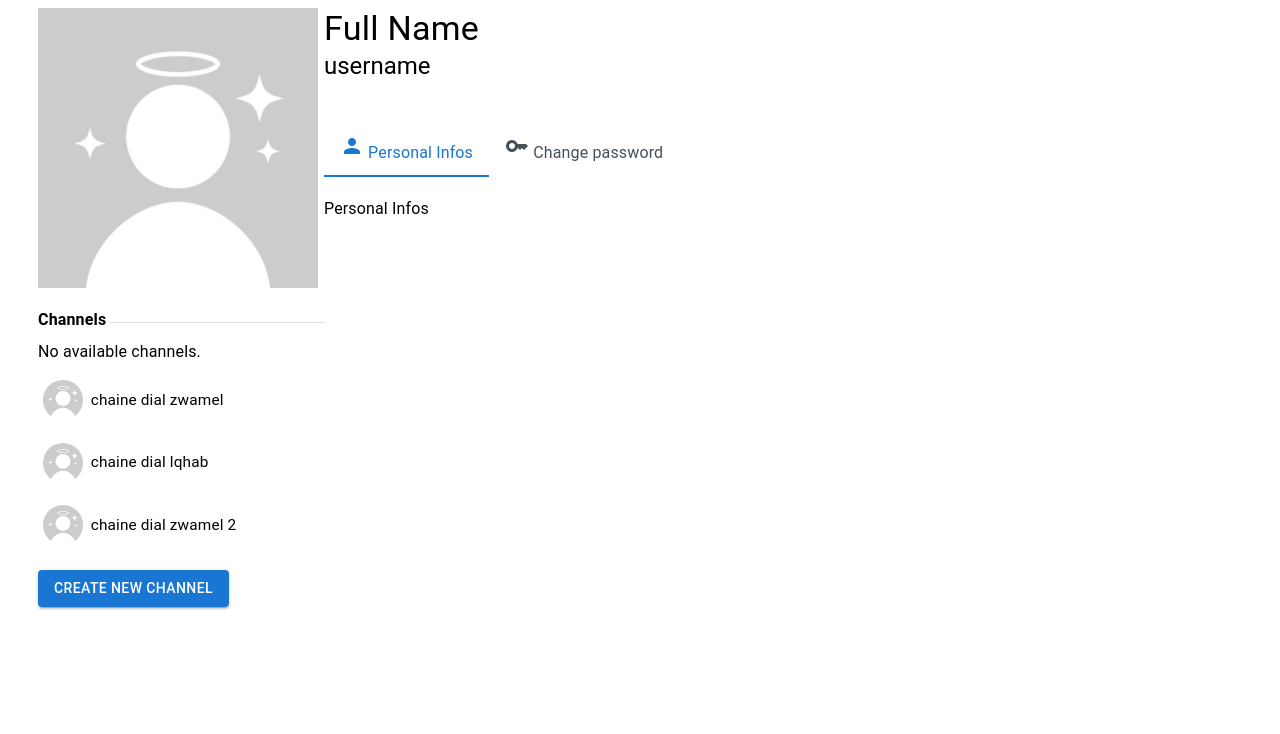
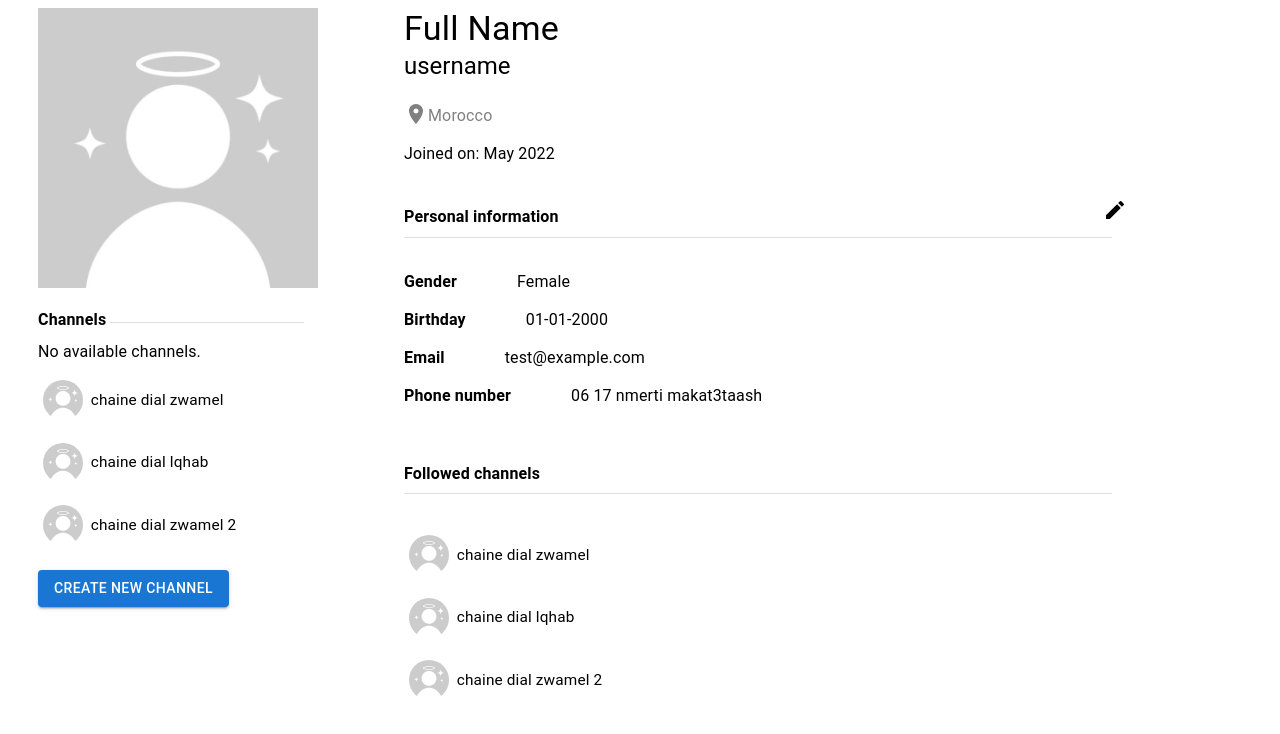
Before and after one commit to eessadrati/StreaGa, a React (Create React App) app in the folder client/: page /profile in a window 1280 px wide. Shown: the top 734 px of the page. Built offline with nearby package versions, Linux system fonts and the light colour scheme.

Commit message:
profile page sauf edit infos

```diff
--- a/client/src/components/pages/Profile.js
+++ b/client/src/components/pages/Profile.js
@@ -1,8 +1,15 @@
-import React, { useState, useEffect } from 'react'
+import React, { useState, useEffect, useRef } from 'react'
 import useWindowDimensions from './../../utils/useWindowDimensions';
-import { Grid, Button, CssBaseline, Divider, Typography, styled, Tabs, Tab,  } from '@mui/material/'
+import { Grid, Button, CssBaseline, Divider, Typography, styled, Tabs, Tab, IconButton,
+    Dialog, DialogTitle,DialogContent,DialogActions } from '@mui/material/';
+import CloseIcon  from '@mui/icons-material/Close';
+import AlertDialog from '../../layout/AlertDialog';
+import MoreButtonDialog from './../MoreButtonDialog';
+import useOutsideClick from './../../utils/useOutsideClick';
 import KeyIcon from '@mui/icons-material/Key';
+import EditIcon from '@mui/icons-material/Edit';
 import PersonIcon from '@mui/icons-material/Person';
+import LocationOnIcon from '@mui/icons-material/LocationOn';
 import Channel from "../../layout/AvaTy"
 import PersonalInfos from '../PersonalInfos'
 import ChangePwd from '../ChangePwd'
@@ -21,14 +28,27 @@ const BootstrapButton = styled(Button)({
 const Profile = () => {
     const {height}=useWindowDimensions();
     const [value, setValue] = useState('Personal Infos');
+    const [editPostIsOpen, setEditPostIsOpen] = useState(false);
+    const [dialogIsOpen, setDialogIsOpen] = useState(false)
+    const dialogRef=useRef(null);
+    const moreButtonRef=useRef(null);
 
     const handleChange = (event, newValue) => {
         setValue(newValue);
     };
 
+    useOutsideClick(dialogRef,moreButtonRef,() => setDialogIsOpen(false));
+    const editePost=()=>{
+        setEditPostIsOpen(true);
+    }
+
+    const handleSavePost=()=>{
+        setEditPostIsOpen(false);
+
+    }
+
     return (
         <Grid container direction="row" >
-
             <Grid item xs={3} sx={styles.firstcol} >
                 <img src='/profile.jpg' style={styles.profilePic} />
                 <Grid container direction="row" alignItems="center" >
@@ -38,7 +58,7 @@ const Profile = () => {
                         </Typography>
                     </Grid>
                     <Grid item xs={9}>
-                        <Divider/>
+                        <Divider sx={{marginRight:'20px'}} />
                     </Grid>
                     <Typography variant="body1" component="div" gutterBottom>
                         No available channels.
@@ -57,7 +77,91 @@ const Profile = () => {
                 <Typography variant="h5"  component="div">
                     username
                 </Typography>
-                <Grid item xs={10} sx={styles.infos}>
+                <Grid container direction="row" sx={styles.location} >
+                    <LocationOnIcon />
+                    <Typography variant="subtitle1" component="div">
+                        Morocco
+                    </Typography>
+                </Grid>
+                <Grid container direction="row" sx={styles.joinedOn} >
+                    <Typography variant="subtitle1" component="div">
+                        Joined on: May 2022
+                    </Typography>
+                </Grid>
+                <Grid item xs={10} sx={styles.editIcon}>
+                    <Typography variant="subtitle1" component="div" gutterBottom fontWeight="bold" >
+                        Personal information
+                    </Typography>
+                    <EditIcon
+                        onClick={editePost}
+                    />
+                </Grid>
+                <Divider sx={{marginRight:'160px', marginBottom:'30px'}} />
+                <Grid container direction="row" sx={styles.personalInfos} >
+                    <Typography variant="subtitle1" component="div" fontWeight="bold" >
+                        Gender
+                    </Typography>
+                    <Typography variant="subtitle1" component="div">
+                        Female
+                    </Typography>
+                </Grid>
+                <Grid container direction="row" sx={styles.personalInfos} >
+                    <Typography variant="subtitle1" component="div" fontWeight="bold" >
+                        Birthday
+                    </Typography>
+                    <Typography variant="subtitle1" component="div">
+                        01-01-2000
+                    </Typography>
+                </Grid>
+                <Grid container direction="row" sx={styles.personalInfos} >
+                    <Typography variant="subtitle1" component="div" fontWeight="bold">
+                        Email
+                    </Typography>
+                    <Typography variant="subtitle1" component="div" >
+                        test@example.com
+                    </Typography>
+                </Grid>
+                <Grid container direction="row" sx={styles.personalInfos} >
+                    <Typography variant="subtitle1" component="div" fontWeight="bold" >
+                        Phone number
+                    </Typography>
+                    <Typography variant="subtitle1" component="div">
+                        06 17 nmerti makat3taash
+                    </Typography>
+                </Grid>
+
+                <Grid item xs={10} sx={styles.followedChannels}>
+                    <Typography variant="subtitle1" component="div" gutterBottom fontWeight="bold" >
+                        Followed channels
+                    </Typography>
+                </Grid>
+                <Divider sx={{marginRight:'160px', marginBottom:'30px'}} />
+                <Channel srcImg='profile.jpg' name="chaine dial zwamel" sx={styles.followedChannelsList}/>
+                <Channel srcImg='profile.jpg' name="chaine dial lqhab" sx={styles.followedChannelsList} />
+                <Channel srcImg='profile.jpg' name="chaine dial zwamel 2" sx={styles.followedChannelsList} />
+            </Grid>
+
+            <Dialog
+                fullWidth
+                open={editPostIsOpen}
+                >
+                <DialogTitle sx={{m:'0',p:'1.5vh 0.4vw' }}>
+                  Edit profile
+                <IconButton
+                    aria-label="close"
+                    onClick={()=>setEditPostIsOpen(false)}
+                    sx={{
+                        position: 'absolute',
+                        right: 8,
+                        top: 8,
+                        color: (theme) => theme.palette.grey[500],
+                    }}
+                    >
+                    <CloseIcon />
+                </IconButton>
+                </DialogTitle>
+                <DialogContent dividers>
+                    <Grid item xs={10} >
                         <Tabs
                             value={value}
                             onChange={handleChange}
@@ -69,7 +173,16 @@ const Profile = () => {
                         {value === 'Personal Infos' && <PersonalInfos/>}
                         {value === 'change pwd' && <ChangePwd/>}
                     </Grid>
-                </Grid>
+                  </DialogContent>
+                  <DialogActions>
+                    <Button autoFocus onClick={()=>setEditPostIsOpen(false)}>
+                      Cancel
+                    </Button>
+                    <Button autoFocus onClick={handleSavePost}>
+                      Save
+                    </Button>
+                  </DialogActions>
+              </Dialog>
 
         </Grid >
     );
@@ -85,23 +198,52 @@ const styles = {
         paddingLeft: '30px',
     },
     secondcol: {
-
+        paddingLeft: '80px',
     },
     channelsList: {
+        marginRight: '20px',
         "&:hover": {
             backgroundColor:'#ececec',
             cursor:'pointer'
         }
     },
+    location: {
+        marginTop: '20px',
+        color: 'gray'
+    },
     button: {
         marginTop: '14px',
-    },
-    infos: {
-        marginTop: '40px'
     },
     tabs: {
         //height:height/15,
         marginBottom: '20px',
+    },
+    editIcon: {
+        marginTop: '30px',
+        display: 'flex',
+        flexWrap: 'wrap',
+        flexDirection: 'row',
+        justifyContent: 'space-between',
+        alignItems: 'baseline'
+    },
+    joinedOn: {
+        marginTop: '10px',
+    },
+    personalInfos: {
+        marginTop: '10px',
+        display: 'flex',
+        gap: '60px',
+    },
+    followedChannels: {
+        marginTop: '50px'
+    },
+    followedChannelsList: {
+        marginRight:'160px',
+        "&:hover": {
+            marginRight:'160px',
+            backgroundColor:'#ececec',
+            cursor:'pointer'
+        }
     }
 }
 
```
Also changed, not shown: client/src/components/Blog.js (+2 -5 lines). Lines whose indentation alone changed are shown as unchanged.
